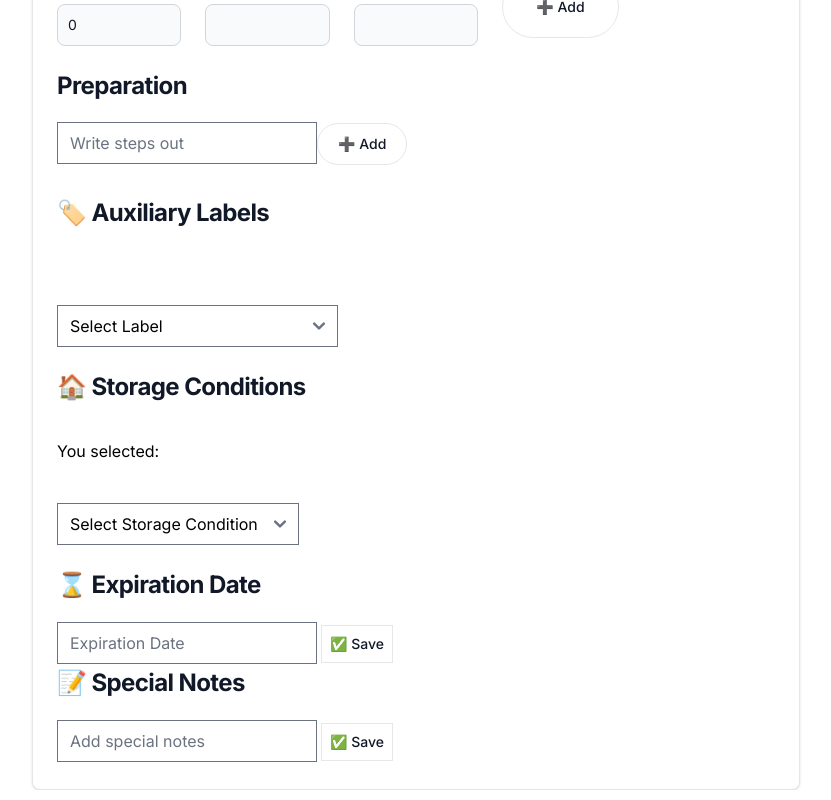
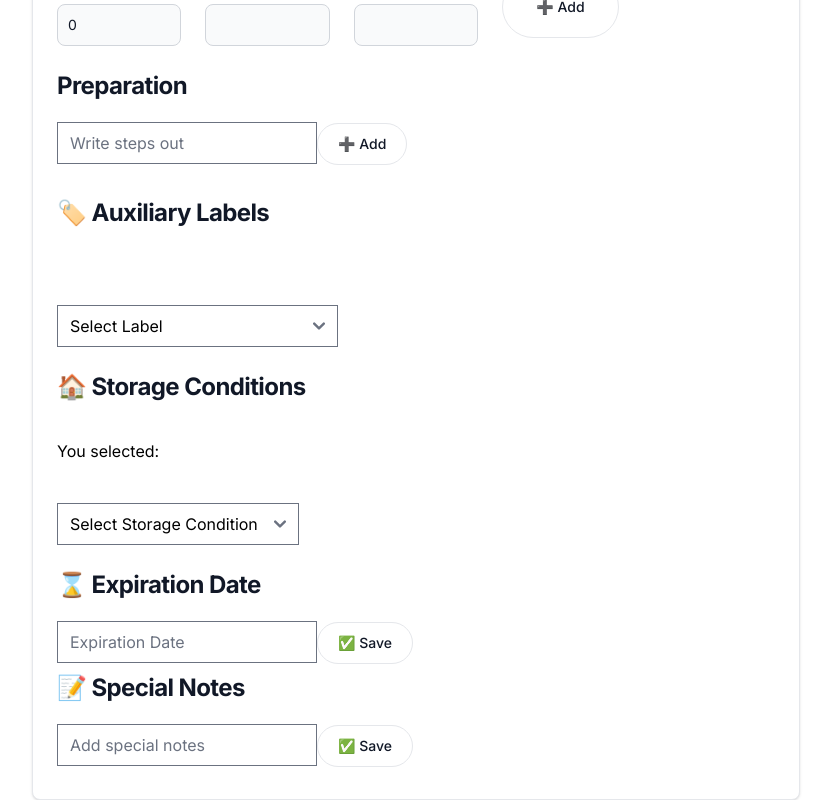
Before and after one commit to motran731/compounding-recipes, a Next.js app: page / in a window 1280 px wide. Shown: the part 217-1017 px from the top of the page, without its empty margins (224-1055 px from the left). Built offline with nearby package versions, Linux system fonts and the light colour scheme.

Commit message:
resuable button to change for delete or add classname

```diff
--- a/app/page.tsx
+++ b/app/page.tsx
@@ -164,25 +164,28 @@ const labels = [
   "May cause urine discoloration",
 ];
 
-// const button = ({ children, onClick }) => {
-//   return (
-//     <button
-//       type="button"
-//       onClick={onClick}
-//       className="mb-2 me-2 rounded-full border border-gray-200 bg-white p-4 px-5 py-2.5 text-sm font-medium text-gray-900 hover:bg-gray-100 hover:text-blue-700 focus:z-10 focus:outline-none focus:ring-4 focus:ring-gray-100 dark:border-gray-600 dark:bg-gray-800 dark:text-gray-400 dark:hover:bg-gray-700 dark:hover:text-white dark:focus:ring-gray-700"
-//     >
-//       {children}
-//     </button>
-//   );
-// };
+//margin
+// mb-2 me-2 rounded-full  - round
+//m-1 me-2 rounded-full border - square
+//className={` ${margin} border-gray-200 bg-white px-2 py-2 text-sm font-medium text-gray-900 hover:bg-gray-100 hover:text-blue-700 focus:z-10 focus:outline-none focus:ring-4 focus:ring-gray-100 dark:border-gray-600 dark:bg-gray-800 dark:text-gray-400 dark:hover:bg-gray-700 dark:hover:text-white dark:focus:ring-gray-700`}
 
-function Button({ children, onClick }: { children: any; onClick?: any }) {
+const buttonDelete =
+  "me-2rounded-full m-1 border border-gray-200 bg-white px-2 py-2 text-sm font-medium text-gray-900 hover:bg-gray-100 hover:text-blue-700 focus:z-10 focus:outline-none focus:ring-4 focus:ring-gray-100 dark:border-gray-600 dark:bg-gray-800 dark:text-gray-400 dark:hover:bg-gray-700 dark:hover:text-white dark:focus:ring-gray-700";
+
+const buttonAdd =
+  "mb-2 me-2 rounded-full border border-gray-200 bg-white p-4 px-5 py-2.5 text-sm font-medium text-gray-900 hover:bg-gray-100 hover:text-blue-700 focus:z-10 focus:outline-none focus:ring-4 focus:ring-gray-100 dark:border-gray-600 dark:bg-gray-800 dark:text-gray-400 dark:hover:bg-gray-700 dark:hover:text-white dark:focus:ring-gray-700";
+
+function Button({
+  className,
+  children,
+  onClick,
+}: {
+  className?: string;
+  children?: any;
+  onClick?: any;
+}) {
   return (
-    <button
-      type="button"
-      onClick={onClick}
-      className="me-2rounded-full m-1 border border-gray-200 bg-white px-2 py-2 text-sm font-medium text-gray-900 hover:bg-gray-100 hover:text-blue-700 focus:z-10 focus:outline-none focus:ring-4 focus:ring-gray-100 dark:border-gray-600 dark:bg-gray-800 dark:text-gray-400 dark:hover:bg-gray-700 dark:hover:text-white dark:focus:ring-gray-700"
-    >
+    <button type="button" onClick={onClick} className={`${className}`}>
       {children}
     </button>
   );
@@ -268,14 +271,11 @@ function Title(props: Titleprops) {
 
       {!editMode && (
         <>
-          <button
-            type="button"
-            onClick={onEdit}
-            className="mb-2 me-2 rounded-full border border-gray-200 bg-white p-4 px-5 py-2.5 text-sm font-medium text-gray-900 hover:bg-gray-100 hover:text-blue-700 focus:z-10 focus:outline-none focus:ring-4 focus:ring-gray-100 dark:border-gray-600 dark:bg-gray-800 dark:text-gray-400 dark:hover:bg-gray-700 dark:hover:text-white dark:focus:ring-gray-700"
-          >
+          <Button className={buttonAdd} onClick={onEdit}>
+            {" "}
             ✏️ Edit
-          </button>
-          <Button> ✅ Save</Button>
+          </Button>
+          <Button className={buttonAdd}> ✅ Save</Button>
         </>
       )}
     </div>
@@ -323,15 +323,14 @@ function IngredientList(props: IngredientListProps) {
           {props.ingredients.map((item: Ingredient) => (
             <div key={item.id} className="flex flex-row items-center gap-2">
               {item.quantity} {item.unit} {item.name}
-              <button
-                type="button"
+              <Button
+                className={buttonDelete}
                 onClick={() => {
                   handleDelete(item.id);
                 }}
-                className="me-2rounded-full m-1 border border-gray-200 bg-white px-2 py-2 text-sm font-medium text-gray-900 hover:bg-gray-100 hover:text-blue-700 focus:z-10 focus:outline-none focus:ring-4 focus:ring-gray-100 dark:border-gray-600 dark:bg-gray-800 dark:text-gray-400 dark:hover:bg-gray-700 dark:hover:text-white dark:focus:ring-gray-700"
               >
-                ❌
-              </button>
+                ❌{" "}
+              </Button>
             </div>
           ))}
         </div>
@@ -517,6 +516,7 @@ function AuxiliaryLabels() {
             <div>
               {l}
               <Button
+                className={buttonDelete}
                 onClick={() => {
                   handleDeleteLabel(l);
                 }}
@@ -592,7 +592,7 @@ function Storage() {
 }
 
 function Expiration(props: ExpirationDateProps) {
-  // const [editMode, setEditMode] = useState(true);
+  const [editMode, setEditMode] = useState(true);
 
   // function onSave() {
   //   if (!props.title) return;
@@ -619,7 +619,7 @@ function Expiration(props: ExpirationDateProps) {
         value={props.expiration}
         onChange={(e) => props.setExpiration(e.target.value)}
       />
-      <Button> ✅ Save </Button>
+      <Button className={buttonAdd}> ✅ Save </Button>
     </div>
   );
 }
@@ -638,7 +638,7 @@ function SpecialNote(props: SpecialNoteProps) {
         value={props.special}
         onChange={(e) => props.setSpecial(e.target.value)}
       />
-      <Button> ✅ Save </Button>
+      <Button className={buttonAdd}> ✅ Save </Button>
     </div>
   );
 }
```
